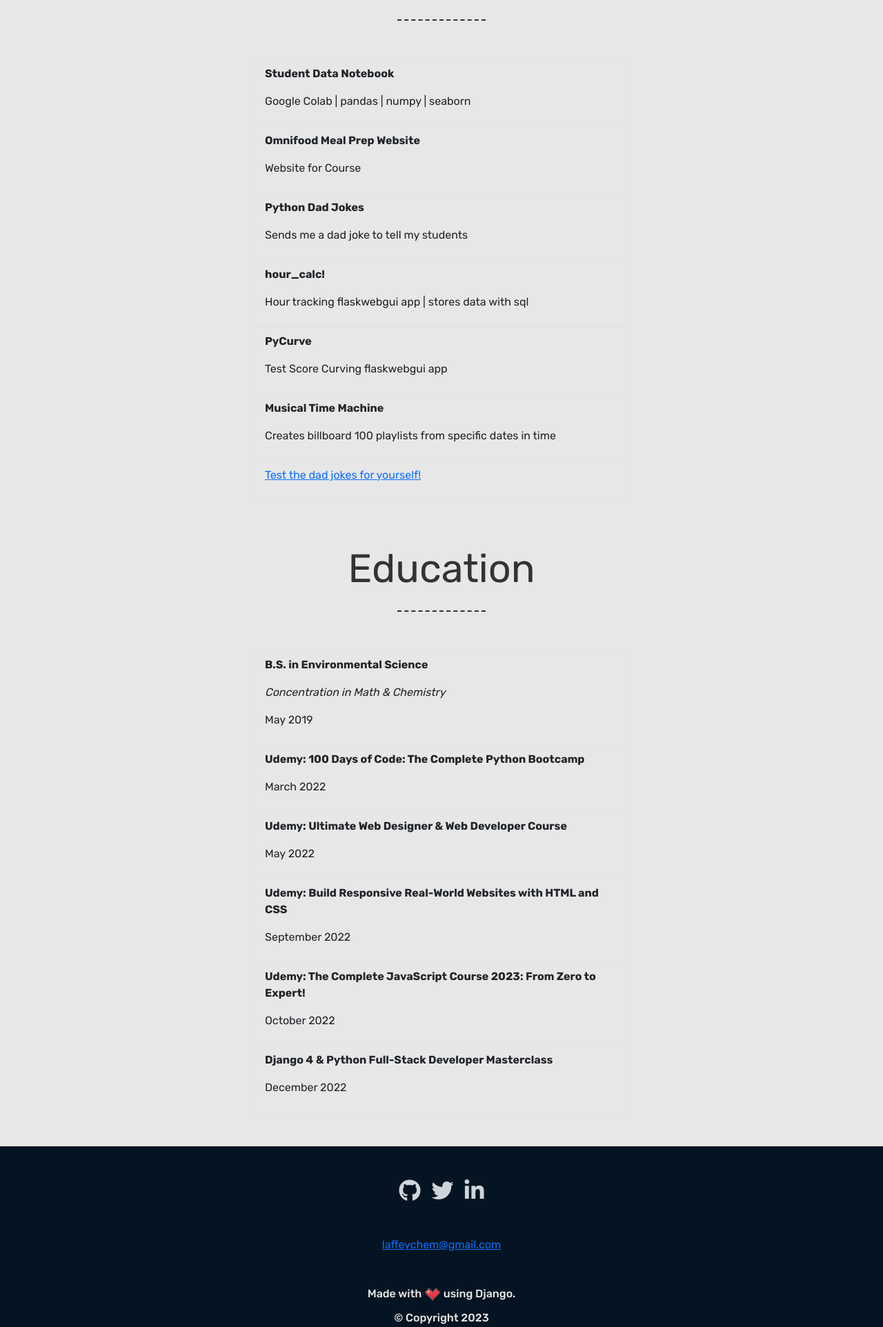
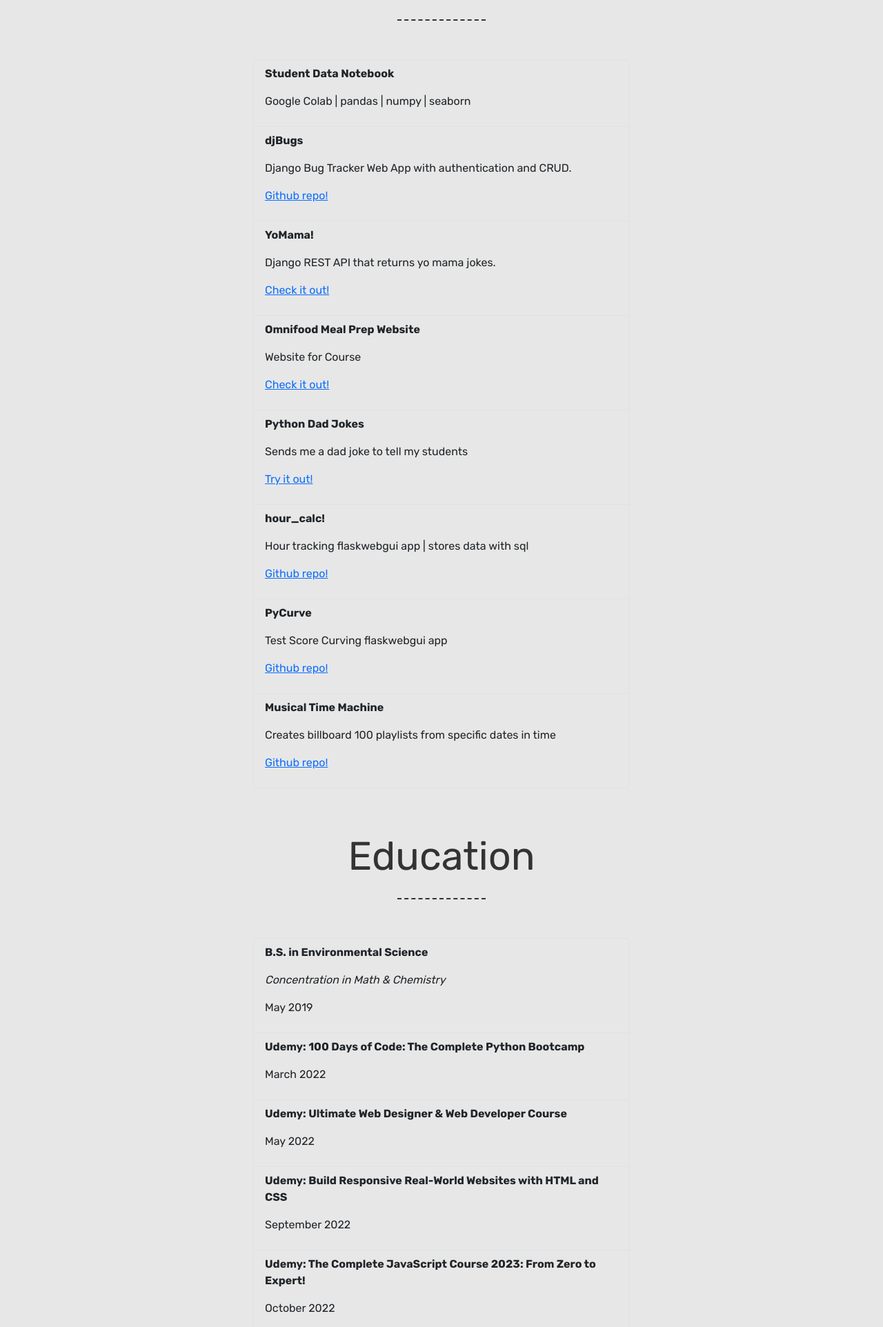
Before and after one commit to laffchem/django-portfolio, a Django app: page /resume/ in a window 1280 px wide. Shown: the part 2554-4478 px from the top of the page at 69% size. Run offline with Django 4.2, Linux system fonts and the light colour scheme; some libraries are stand-ins or nearby versions.

Commit message:
updated dev branch

```diff
--- a/portfolio/home/templates/home/index.html
+++ b/portfolio/home/templates/home/index.html
@@ -14,7 +14,9 @@
                     </h2>
                     <p class="description-text text-center">Welcome to my portfolio.</p>
                     <p class="description-text text-left">
-          I am a full-stack developer with a background in chemistry & math.
+                        I am a full-stack developer with a background in chemistry & math. I love linux and learning
+                        something new everyday to
+                        keep improving my skills.
                         Feel free to check out my projects or reach out to me!
                     </p>
                 </div>
--- a/portfolio/resume/templates/resume/resume.html
+++ b/portfolio/resume/templates/resume/resume.html
@@ -21,31 +21,31 @@
                 <div class="col-md-12 text-start w-50 mx-auto pt-5">
                     <ul class="list-group list-group-flush w-50">
                         <li class="list-group-item d-flex gap-3">
-            <img src="{% static 'img/python.png' %}" alt="" />
+                            <img src="{% static 'img/python.png' %}" alt=""/>
                             <span><p class="list-text my-auto">Python</p></span>
                         </li>
                         <li class="list-group-item d-flex gap-3">
-            <img src="{% static 'img/html5.png' %}" alt="" />
+                            <img src="{% static 'img/html5.png' %}" alt=""/>
                             <span><p class="list-text my-auto">HTML</p></span>
                         </li>
                         <li class="list-group-item d-flex gap-3">
-            <img src="{% static 'img/css3.png' %}" alt="" />
+                            <img src="{% static 'img/css3.png' %}" alt=""/>
                             <span><p class="list-text my-auto">CSS</p></span>
                         </li>
                         <li class="list-group-item d-flex gap-3">
-            <img src="{% static 'img/node-js.png' %}" alt="" />
+                            <img src="{% static 'img/node-js.png' %}" alt=""/>
                             <span><p class="list-text my-auto">JavaScript / Node.js</p></span>
                         </li>
                         <li class="list-group-item d-flex gap-3">
-            <img src="{% static 'img/django.png' %}" alt="" />
+                            <img src="{% static 'img/django.png' %}" alt=""/>
                             <span><p class="list-text my-auto">Django & DRF</p></span>
                         </li>
                         <li class="list-group-item d-flex gap-3">
-            <img src="{% static 'img/vuejs.png' %}" alt="" />
+                            <img src="{% static 'img/vuejs.png' %}" alt=""/>
                             <span><p class="list-text my-auto">Vuejs</p></span>
                         </li>
                         <li class="list-group-item d-flex gap-3">
-            <img src="{% static 'img/linux.png' %}" alt="" />
+                            <img src="{% static 'img/linux.png' %}" alt=""/>
                             <span><p class="list-text my-auto">Linux</p></span>
                         </li>
                     </ul>
@@ -89,33 +89,58 @@
                             <p class="resume-text">Google Colab | pandas | numpy | seaborn</p>
                         </li>
                         <li class="list-group-item">
+                            <p class="resume-text bold-text">djBugs</p>
+                            <p class="resume-text">
+                                Django Bug Tracker Web App with authentication and CRUD.
+                            </p>
+                            <a href="https://github.com/laffchem/bug-tracker"
+                               target="_blank">
+                                <p class="resume-text">Github repo!</p></a>
+                        </li>
+                        <li class="list-group-item">
+                            <p class="resume-text bold-text">YoMama!</p>
+                            <p class="resume-text">
+                                Django REST API that returns yo mama jokes.
+                            </p>
+                            <a href="https://www.yomama-jokes.com"
+                               target="_blank">
+                                <p class="resume-text">Check it out!</p></a>
+                        </li>
+                        <li class="list-group-item">
                             <p class="resume-text bold-text">Omnifood Meal Prep Website</p>
                             <p class="resume-text">Website for Course</p>
+                            <a href="https://laffchem.github.io/Course-Project/"
+                               target="_blank">
+                                <p class="resume-text">Check it out!</p></a>
                         </li>
                         <li class="list-group-item">
                             <p class="resume-text bold-text">Python Dad Jokes</p>
                             <p class="resume-text">Sends me a dad joke to tell my students</p>
+                            <a href="{% url 'dadjokes' %}" target="_blank"
+                            ><p class="resume-text">Try it out!</p></a
+                            >
                         </li>
                         <li class="list-group-item">
                             <p class="resume-text bold-text">hour_calc!</p>
                             <p class="resume-text">
                                 Hour tracking flaskwebgui app | stores data with sql
                             </p>
+                            <a href="https://github.com/laffchem/hour_calc" target="_blank">
+                                <p class="resume-text">Github repo!</p></a>
                         </li>
                         <li class="list-group-item">
                             <p class="resume-text bold-text">PyCurve</p>
                             <p class="resume-text">Test Score Curving flaskwebgui app</p>
+                            <a href="https://github.com/laffchem/pycurve_gui" target="_blank">
+                                <p class="resume-text">Github repo!</p></a>
                         </li>
                         <li class="list-group-item">
                             <p class="resume-text bold-text">Musical Time Machine</p>
                             <p class="resume-text">
                                 Creates billboard 100 playlists from specific dates in time
                             </p>
-          </li>
-          <li class="list-group-item">
-            <a href="{% url 'dadjokes' %}"
-              ><p class="resume-text">Test the dad jokes for yourself!</p></a
-            >
+                            <a href="https://github.com/laffchem/playlist_top100" target="_blank">
+                                <p class="resume-text">Github repo!</p></a>
                         </li>
                     </ul>
                 </div>
--- a/requirements.txt
+++ b/requirements.txt
@@ -1,5 +1,4 @@
 asgiref==3.6.0
-black==23.1a1
 click==8.1.3
 Django==4.1.4
 mypy-extensions==0.4.3
```
Also changed, not shown: portfolio/pythonprojects/templates/pythonprojects/python.html (+7 -6 lines), portfolio/webprojects/templates/webprojects/web.html (+6 -7 lines), pyproject.toml (added, +23 -0 lines), portfolio/__init__.py (added), portfolio/static/img/djbugs.png (added), portfolio/static/img/yomama.png (added), 1 other file. Lines whose indentation alone changed are shown as unchanged.
